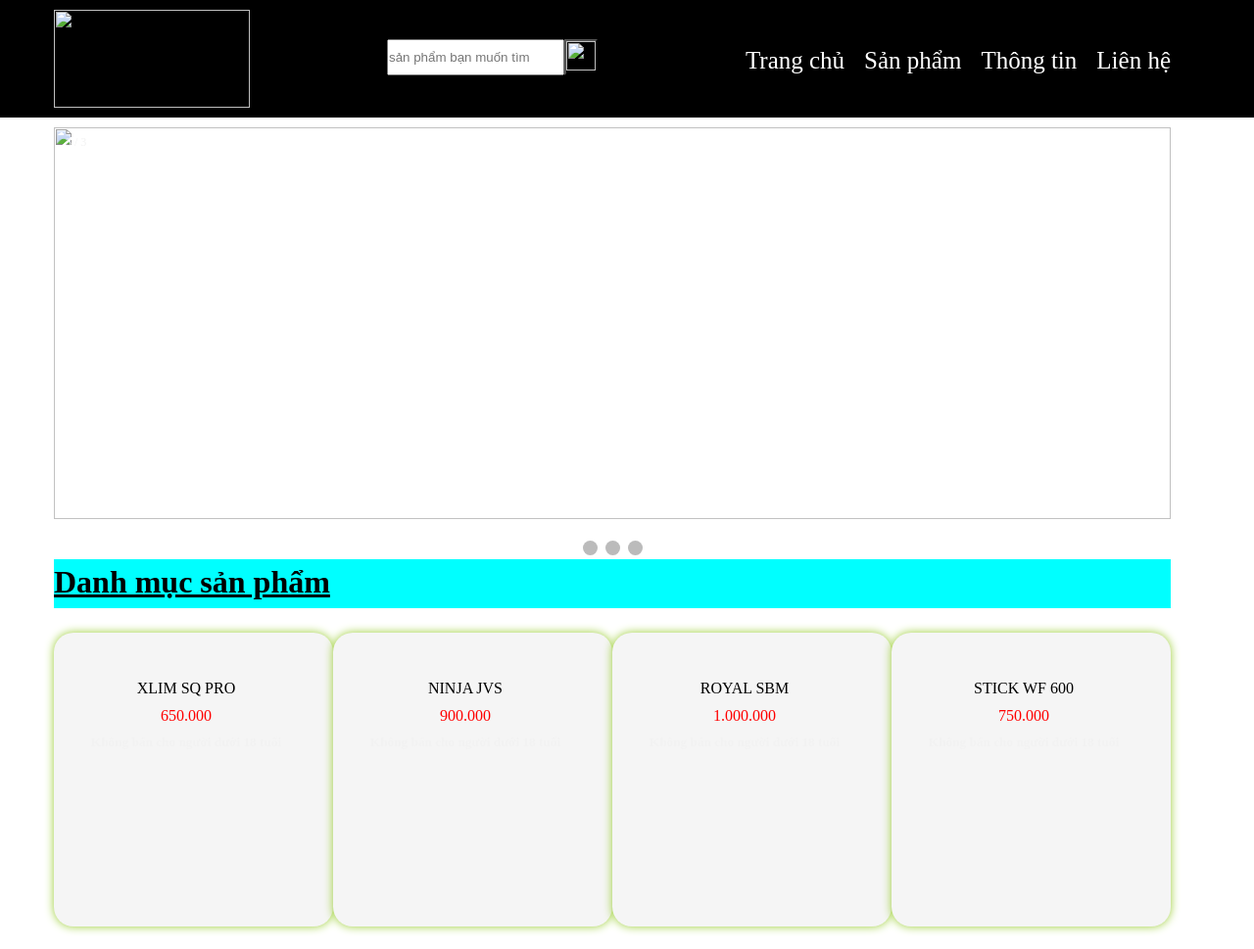
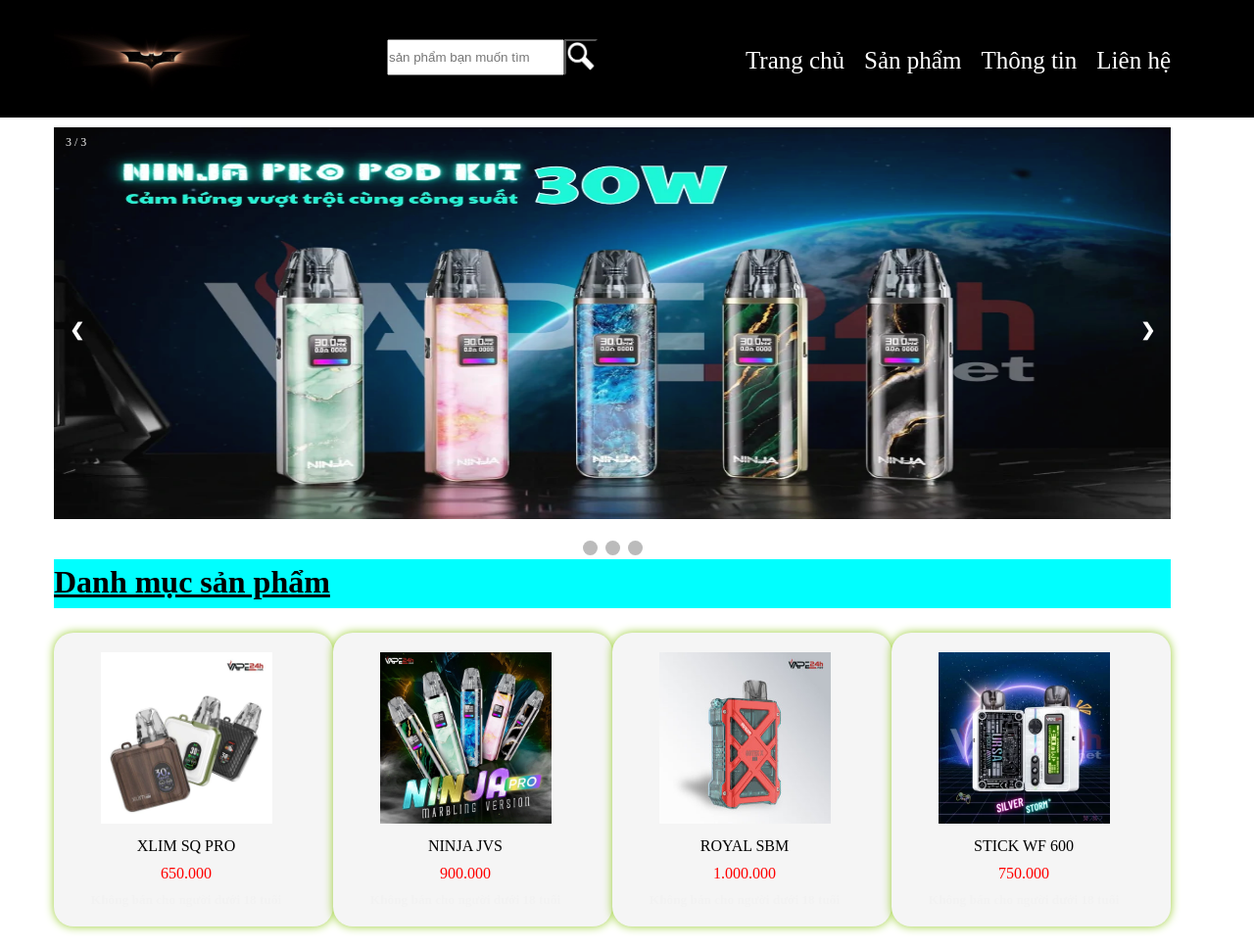
Before and after one commit to sinshyn/SHYN-BITTER-CANDY, a plain HTML site: page index.html in a window 1280 px wide. Shown: the top 969 px of the page at 98% size. Drawn offline with Linux system fonts and the light colour scheme.

Commit message:
Update index.html

```diff
--- a/index.html
+++ b/index.html
@@ -12,14 +12,14 @@
             <div class="dong">
                 <div class="col2 logo"><!-- phân chia vị trí trong thanh menu tìm kiếm -->
                     <a href="#">
-                        <img src="../anhwed/logo.png" alt="">
+                        <img src="logo.png" alt="">
                     </a>
                 </div>
                 <div class="col2">
                     <div class="timkim">
                         <input type="text" placeholder="sản phẩm bạn muốn tìm">
                         <button type="submit">
-                            <img src="../anhwed/kinh.jpg" style="width: 30px; height: 30px;">
+                            <img src="kinh.jpg" style="width: 30px; height: 30px;">
                         </button>
                     </div>
 
@@ -76,17 +76,17 @@
                     <!-- Full-width images with number and caption text -->
                     <div class="mySlides fade">
                       <div class="numbertext">1 / 3</div>
-                      <img src="../anhwed/rin.png" style="width:100%; height:400px">
+                      <img src="rin.png" style="width:100%; height:400px">
                     </div>
 
                     <div class="mySlides fade">
                       <div class="numbertext">2 / 3</div>
-                      <img src="../anhwed/benner.png" style="width:100%; height:400px">
+                      <img src="benner.png" style="width:100%; height:400px">
                     </div>
 
                     <div class="mySlides fade">
                       <div class="numbertext">3 / 3</div>
-                      <img src="../anhwed/ja.png" style="width:100%; height:400px">
+                      <img src="ja.png" style="width:100%; height:400px">
                     </div>
 
                     <!-- Next and previous buttons -->
@@ -116,7 +116,7 @@
                     <div class="thesp main">
                         <div class="product">
                             <a href="chitietsp.html">
-                                <img src="../anhwed/xlim.png" alt="">
+                                <img src="xlim.png" alt="">
                             </a>
                             <div class="tensp">
                                 <p>
@@ -138,7 +138,7 @@
                     <div class="thesp main">
                         <div class="product">
                             <a href="chitietsp.html">
-                                <img src="../anhwed/ninja.png" alt="">
+                                <img src="ninja.png" alt="">
                             </a>
                             <div class="tensp">
                                 <p>
@@ -159,7 +159,7 @@
                     <div class="thesp main">
                         <div class="product">
                             <a href="chitietsp.html">
-                                <img src="../anhwed/red-300x300.jpg" alt="">
+                                <img src="red-300x300.jpg" alt="">
                             </a>
                             <div class="tensp">
                                 <p>
@@ -180,7 +180,7 @@
                     <div class="thesp main">
                         <div class="product">
                             <a href="chitietsp.html">
-                                <img src="../anhwed//Ursanano-Pocket-Silber-Storm.jpg" alt="">
+                                <img src="Ursanano-Pocket-Silber-Storm.jpg" alt="">
                             </a>
                             <div class="tensp">
                                 <p>
```
